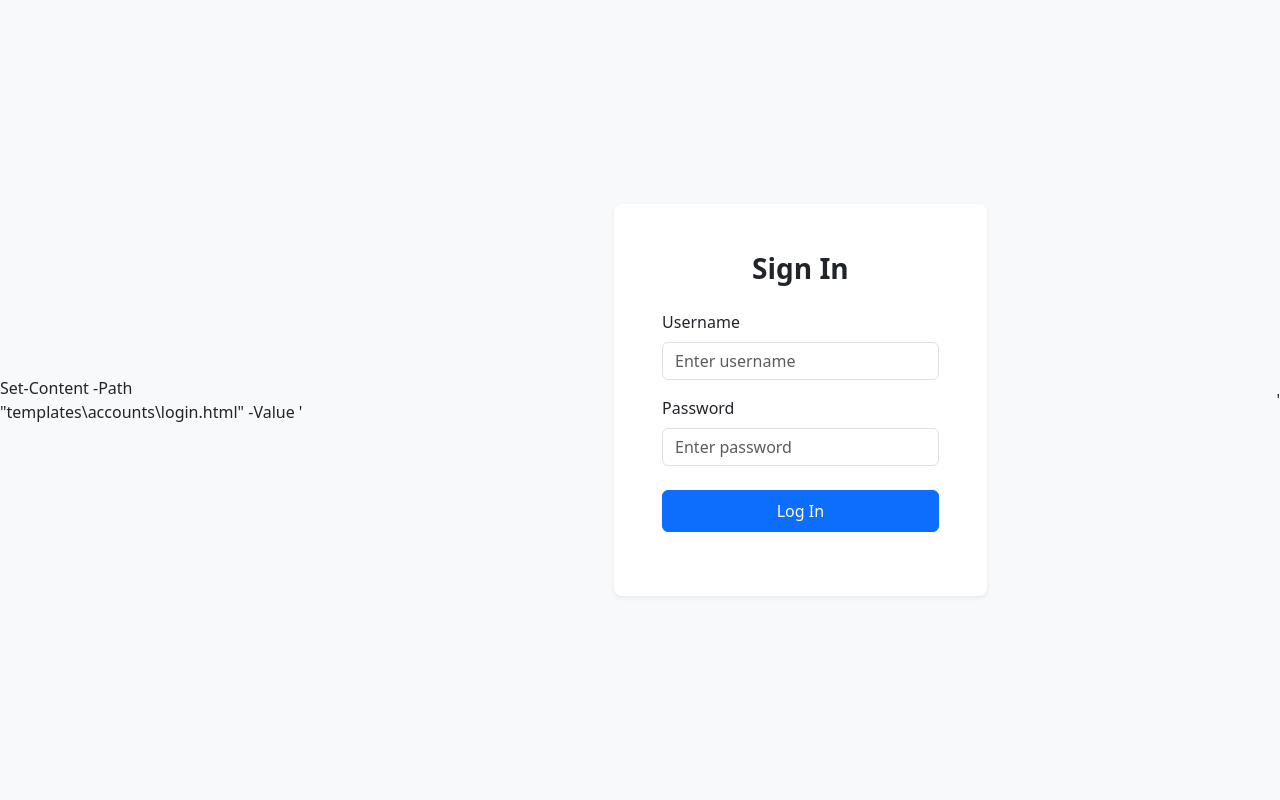
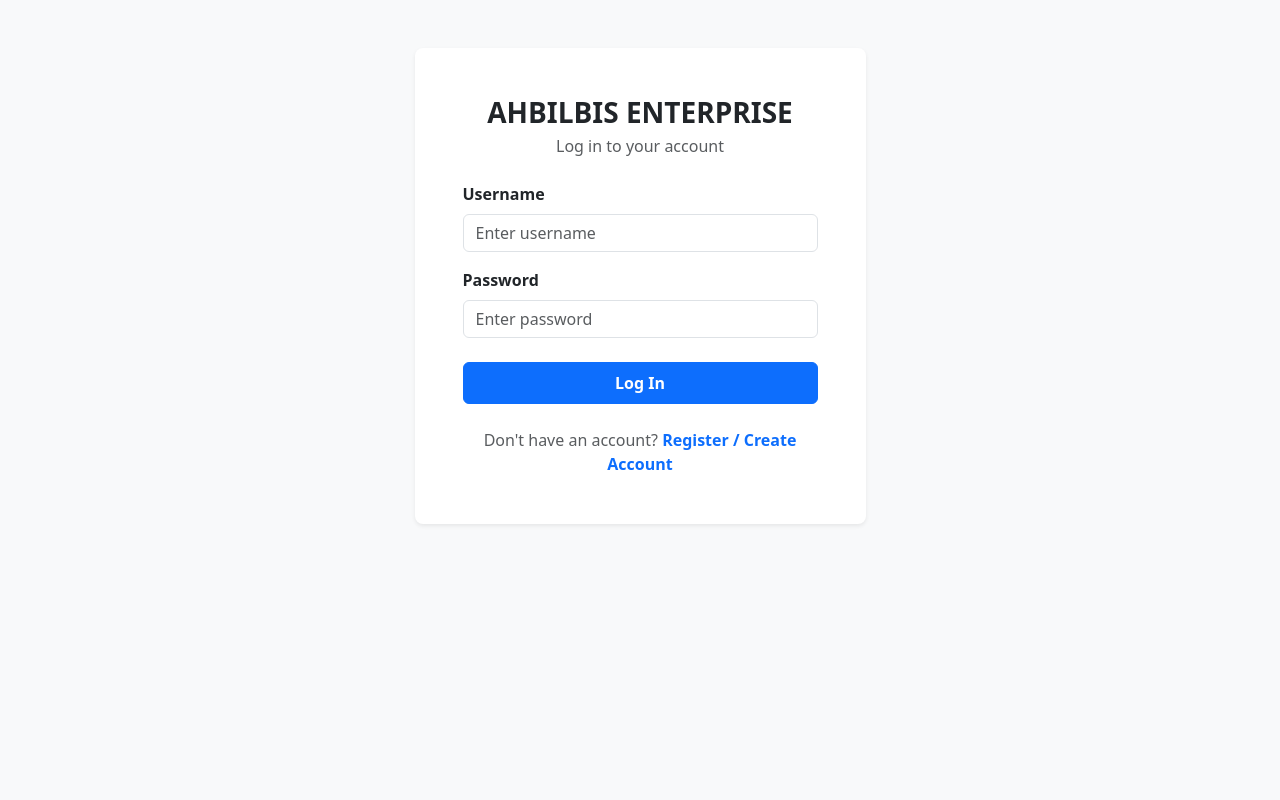
Before and after one commit to AHBILBIS/mis_project, a Django app: page /accounts/login/ in a window 1280 px wide. Run offline with Django 5.2, Linux system fonts and the light colour scheme.

Commit message:
Set Login as default landing route and add register option link

```diff
--- a/core_mis/urls.py
+++ b/core_mis/urls.py
@@ -1,8 +1,10 @@
 from django.contrib import admin
 from django.urls import path, include
+from django.shortcuts import redirect
 from drf_spectacular.views import SpectacularAPIView, SpectacularSwaggerView
 
 urlpatterns = [
+    path("", lambda request: redirect("login"), name="root"),
     path("admin/", admin.site.urls),
     path("accounts/", include("apps.accounts.urls")),
     path("staff/", include("apps.staff.urls")),
--- a/templates/accounts/login.html
+++ b/templates/accounts/login.html
@@ -1,22 +1,24 @@
-Set-Content -Path "templates\accounts\login.html" -Value '<!DOCTYPE html>
+<!DOCTYPE html>
 <html lang="en">
 <head>
     <meta charset="UTF-8">
     <meta name="viewport" content="width=device-width, initial-scale=1.0">
-    <title>Login - Management Information System</title>
+    <title>Login - AHBILBIS ENTERPRISE</title>
     <link href="https://cdn.jsdelivr.net/npm/bootstrap@5.3.0/dist/css/bootstrap.min.css" rel="stylesheet">
 </head>
-<body class="bg-light d-flex align-items-center vh-100">
-    <div class="container">
+<body class="bg-light">
+
+    <div class="container my-5">
         <div class="row justify-content-center">
             <div class="col-md-5">
-                <div class="card shadow-sm border-0 rounded-3">
+                <div class="card border-0 shadow-sm rounded-3">
                     <div class="card-body p-4 p-sm-5">
-                        <h3 class="card-title text-center mb-4 fw-bold">Sign In</h3>
+                        <h3 class="fw-bold mb-1 text-center">AHBILBIS ENTERPRISE</h3>
+                        <p class="text-muted text-center mb-4">Log in to your account</p>
 
                         {% if messages %}
                             {% for message in messages %}
-                                <div class="alert alert-danger" role="alert">
+                                <div class="alert alert-{{ message.tags }} alert-dismissible fade show" role="alert">
                                     {{ message }}
                                 </div>
                             {% endfor %}
@@ -25,19 +27,24 @@ Set-Content -Path "templates\accounts\login.html" -Value '<!DOCTYPE html>
                         <form method="POST">
                             {% csrf_token %}
                             <div class="mb-3">
-                                <label for="username" class="form-label">Username</label>
-                                <input type="text" name="username" class="form-control" id="username" placeholder="Enter username" required autocomplete="username">
+                                <label class="form-label fw-semibold">Username</label>
+                                <input type="text" name="username" class="form-control" required placeholder="Enter username">
                             </div>
                             <div class="mb-3">
-                                <label for="password" class="form-label">Password</label>
-                                <input type="password" name="password" class="form-control" id="password" placeholder="Enter password" required autocomplete="current-password">
+                                <label class="form-label fw-semibold">Password</label>
+                                <input type="password" name="password" class="form-control" required placeholder="Enter password">
                             </div>
-                            <button type="submit" class="btn btn-primary w-100 py-2 mt-2">Log In</button>
+                            <button type="submit" class="btn btn-primary w-100 py-2 mt-2 fw-semibold">Log In</button>
                         </form>
+
+                        <div class="mt-4 text-center">
+                            <p class="text-muted mb-0">Don&#39;t have an account? <a href="{% url "register" %}" class="text-primary text-decoration-none fw-semibold">Register / Create Account</a></p>
+                        </div>
                     </div>
                 </div>
             </div>
         </div>
     </div>
+
 </body>
-</html>'
+</html>
```
